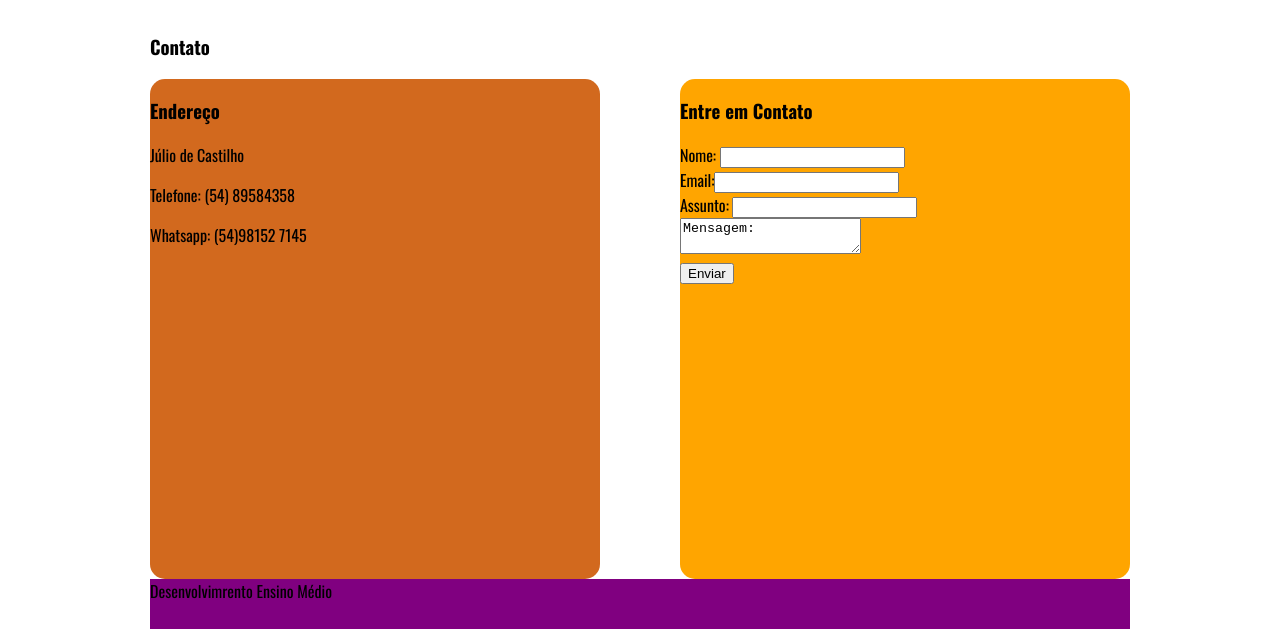
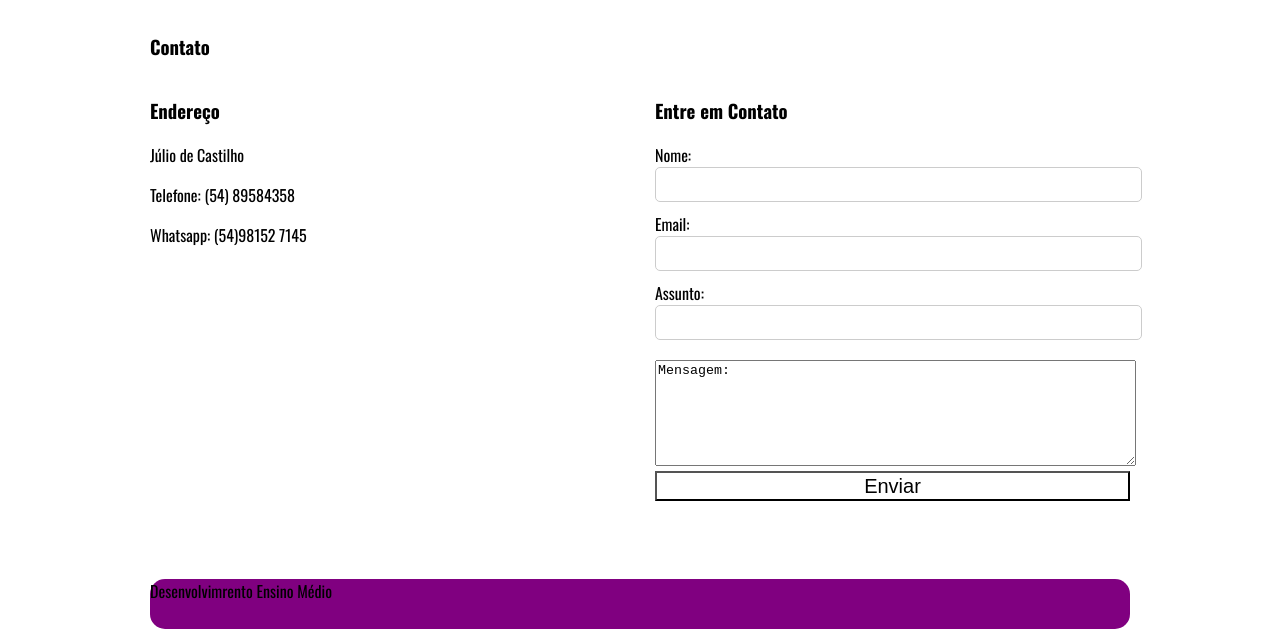
Before and after one commit to CassioGear/senac, a plain HTML site: page aula2/contato.html in a window 1280 px wide. Shown: the part 772-1401 px from the top of the page. Drawn offline with nearby package versions, Linux system fonts and the light colour scheme.

Commit message:
Add files via upload

```diff
--- a/aula2/contato.html
+++ b/aula2/contato.html
@@ -37,11 +37,11 @@
         </div>
         <div id="direita">
             <h3>Entre em Contato</h3>
-           Nome: <input type="text" /> <br>
-           Email:<input type="email" /> <br>
-           Assunto: <input type="text" /> <br>
-           <textarea>Mensagem:</textarea> <br>
-           <input type="submit" value="Enviar" >
+           Nome: <input class="input" type="text" /> <br>
+           Email:<input class="input" type="email" /> <br>
+           Assunto: <input class="input" type="text" /> <br>
+           <textarea class="mensagem">Mensagem:</textarea> <br>
+           <input class="botao" type="submit" value="Enviar" >
          </div>
          <div id="rodape">Desenvolvimrento Ensino Médio</div>
 
--- a/aula2/style.css
+++ b/aula2/style.css
@@ -53,21 +53,21 @@
 #conteudoSite{
     width: 980px;
     height: 500px;
-    background-color: rgb(255, 255, 255);
+    /*background-color: rgb(255, 255, 255);*/
     margin: auto;
     margin-top: 50px;
 }
 #esquerda{
-    width: 450px;
+    width: 475px;
     height: 500px;
-    background-color: chocolate;
+    /*background-color: chocolate;*/
     float: left;
     border-radius: 15px;
 }
 #direita{
-    width: 450px;
+    width: 475px;
     height: 500px;
-    background-color: orange;
+    /* background-color: orange; */
     float: right;
     border-radius: 15px;
 }
@@ -78,4 +78,30 @@
     margin: auto;
     margin-top: 50px;
     clear: both;
+    border-radius: 15px;
 }
+.input{
+width: 100%;
+margin-bottom: 10px;
+border-radius: 5px;
+border: 1px solid #ccc;
+font-family: "Story Script", sans-serif;
+font-size: 20px;
+padding: 5px;
+}
+.mensagem{
+    width: 100%;
+    height: 100px;
+    margin-top: 10px;
+}
+.botao{
+    width: 100%;
+    height: 30px;
+    background-color: rgb(255, 255, 255);
+    font-family: "Story Script", sans-serif;
+    font-size: 20px;
+}
+.Enviar{
+width: 100%;
+
+}
```
